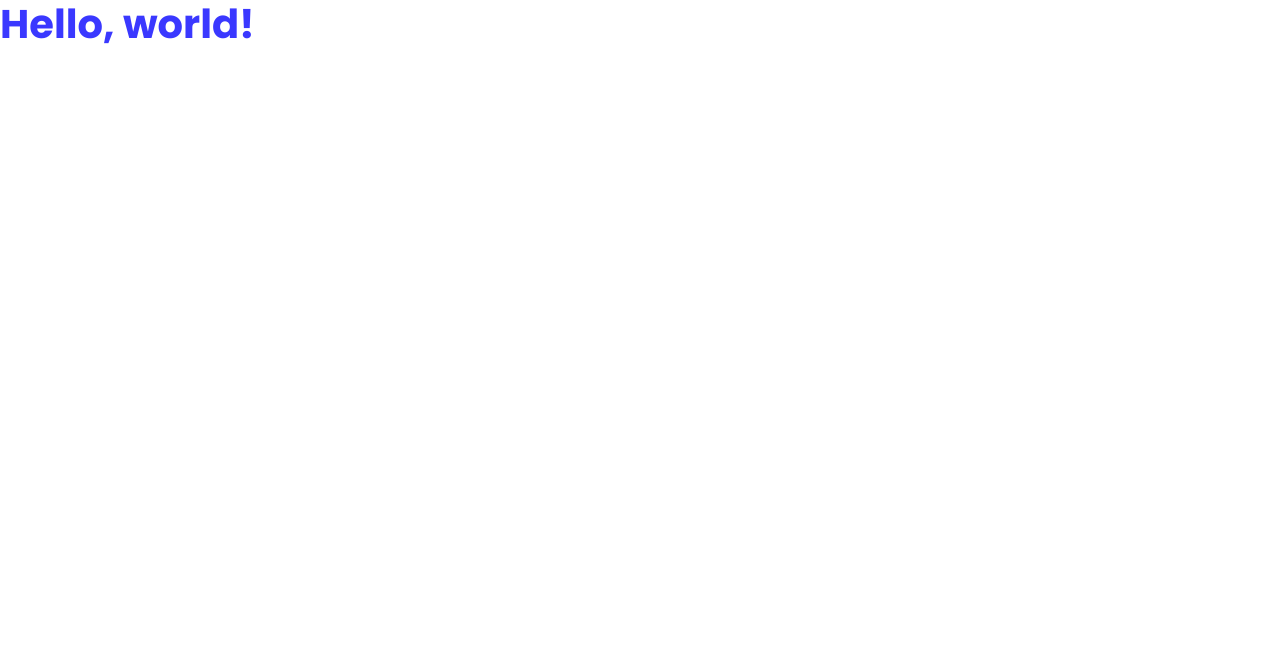
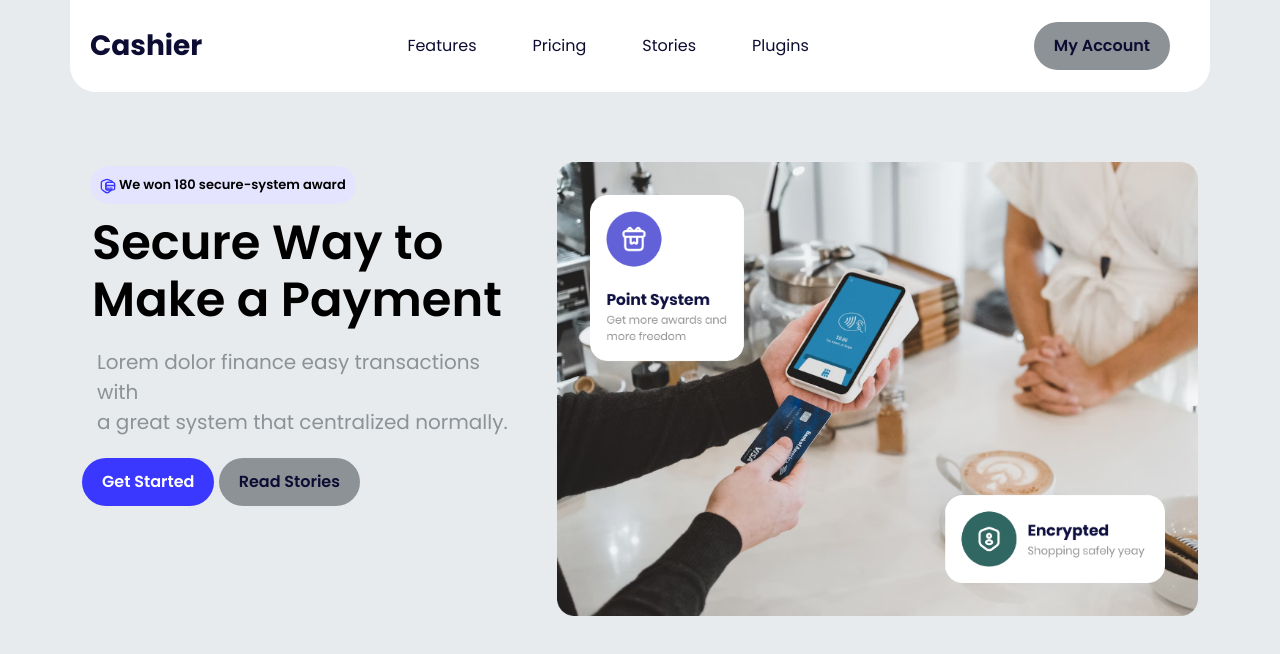
Before and after one commit to JeffersonSutanto23/html5project, a plain HTML site: page index.html in a window 1280 px wide. Drawn offline with nearby package versions, Linux system fonts and the light colour scheme.

Commit message:
Initial commit

```diff
--- a/css/style.css
+++ b/css/style.css
@@ -10,6 +10,7 @@
   --soft-grey: #e7ebed;
   --grey: #8c9295;
   --white: #ffffff;
+  --black: #000000;
   --fwlight: 300;
   --fwregular: 400;
   --fwmedium: 500;
@@ -20,8 +21,147 @@
 
 body {
   font-family: "Poppins", sans-serif;
+  background-color: var(--soft-grey);
 }
 
 h1 {
   color: var(--blue);
 }
+
+.navbar-brand {
+  font-weight: var(--fwbold);
+  color: var(--navy);
+  font-size: 28px;
+  margin: 0;
+}
+
+.primary-header {
+  font-weight: var(--fwbold);
+  color: var(--navy);
+  font-size: 32px;
+  margin: 0;
+  text-align: left;
+}
+
+.medium-header {
+  font-weight: var(--fwbold);
+  color: var(--navy);
+  font-size: 40px;
+  margin: 0;
+}
+
+.small-header {
+  font-weight: var(--fwsemibold);
+  color: var(--navy);
+  font-size: 32px;
+  margin: 0;
+}
+
+.primary-copy {
+  font-weight: var(--fwregular);
+  color: var(--black);
+  font-size: 16px;
+  line-height: 28px;
+  margin: 0;
+}
+
+.btn-primary {
+  padding: 12px 20px 12px 20px;
+  background-color: var(--blue);
+  color: var(--white);
+  border-radius: 50px;
+  font-size: 16px;
+  font-weight: var(--fwsemibold);
+  border: 0;
+}
+
+.btn-primary:hover {
+  background: var(--navy) !important;
+  color: var(--white);
+}
+
+.btn-secondary {
+  padding: 12px 20px 12px 20px;
+  background: var(--grey);
+  color: var(--navy);
+  border-radius: 50px;
+  font-size: 16px;
+  font-weight: var(--fwsemibold);
+  border: 0;
+}
+
+.btn-secondary:hover {
+  background: var(--grey);
+  color: var(--white) !important ;
+}
+
+.navbar-nav .nav-item a {
+  color: var(--navy);
+  transition: color 0.3s ease;
+}
+
+.navbar-nav .nav-item {
+  padding: 0 20px 0 20px;
+  font-weight: var(--fwregular);
+}
+
+.navbar-nav .nav-item a:hover {
+  color: var(--blue);
+  transition: color 0.3s ease;
+  font-weight: var(--fwsemibold);
+}
+
+.cashier-navbar {
+  background-color: var(--white);
+  padding-top: 20px;
+  padding-bottom: 20px;
+  padding-left: 20px;
+  padding-right: 20px;
+  margin-top: 0;
+  margin-bottom: 70px;
+  border-bottom-left-radius: 26px;
+  border-bottom-right-radius: 26px;
+}
+
+.navbar {
+  --bs-navbar-padding-y: 0px;
+}
+
+.header h1 {
+  color: var(--black);
+  padding: 5px 10px;
+  font-family: "Poppins", sans-serif;
+  font-size: 48px;
+  font-weight: var(--fwsemibold);
+}
+
+.header p {
+  color: var(--grey);
+  padding: 5px 15px;
+  font-family: "Poppins", sans-serif;
+  font-size: 20px;
+  font-weight: var(--fwregular);
+}
+
+.header .badge p {
+  background-color: var(--pastel-purple);
+  color: var(--black);
+  padding: 10px 10px;
+  border-radius: 50px;
+  font-size: 13px;
+  font-weight: var(--fwsemibold);
+  margin: 0;
+  line-height: 1.4;
+}
+
+.header .badge img {
+  width: 16px;
+  height: 16px;
+}
+
+.header .badge {
+  display: flex;
+  align-items: center;
+  gap: 20px;
+  width: 20px;
+}
--- a/index.html
+++ b/index.html
@@ -19,9 +19,68 @@
     <link rel="stylesheet" href="css/style.css" />
   </head>
   <body>
-    <h1 style="color: var(--blue); font-weight: var(--fwbold)">
-      Hello, world!
-    </h1>
+    <nav class="navbar navbar-expand-lg">
+      <div class="container cashier-navbar">
+        <a class="navbar-brand" href="#">Cashier</a>
+        <button
+          class="navbar-toggler"
+          type="button"
+          data-bs-toggle="collapse"
+          data-bs-target="#navbarSupportedContent"
+          aria-controls="navbarSupportedContent"
+          aria-expanded="false"
+          aria-label="Toggle navigation"
+        >
+          <span class="navbar-toggler-icon"></span>
+        </button>
+        <div class="collapse navbar-collapse" id="navbarSupportedContent">
+          <ul class="navbar-nav mx-auto mb-2 mb-lg-0">
+            <li class="nav-item">
+              <a class="nav-link" href="#">Features</a>
+            </li>
+            <li class="nav-item">
+              <a class="nav-link" href="#">Pricing</a>
+            </li>
+            <li class="nav-item">
+              <a class="nav-link" href="#">Stories</a>
+            </li>
+            <li class="nav-item">
+              <a class="nav-link" href="#">Plugins</a>
+            </li>
+          </ul>
+            <ul class="navbar-nav mb-2 mb-lg-0">
+            <li class="nav-item">
+              <a class="btn btn-secondary" href="#">My Account</a>
+            </li>
+          </form>
+        </div>
+      </div>
+    </nav>
+
+    <section class="header">
+      <div class="container">
+        <div class="row">
+          <div class="col-lg-5" copywriting>
+            <div class="badge">
+              <p> <img src="images/ic_secure180.svg"alt="img" /> We won 180 secure-system award</p>
+            </div>
+            <h1>
+              Secure Way to<br>
+              Make a Payment
+            </h1>
+            <p>
+              Lorem dolor finance easy transactions with<br>
+              a great system that centralized normally.
+            </p>
+            <a href="#" class="btn btn-primary" >Get Started</a>
+            <a href="#" class="btn btn-secondary">Read Stories</a>
+          </div>
+          <div class="col-lg-7">
+            <img src="images/banner_header.png" class="img-fluid" alt="img-banner"/>
+          </div>
+        </div>
+      </div>
+    </section>
     <script
       src="https://cdn.jsdelivr.net/npm/bootstrap@5.3.8/dist/js/bootstrap.bundle.min.js"
       integrity="sha384-FKyoEForCGlyvwx9Hj09JcYn3nv7wiPVlz7YYwJrWVcXK/BmnVDxM+D2scQbITxI"
```
Also changed, not shown: images/banner_header.png (added), images/ic_secure180.svg (added).
